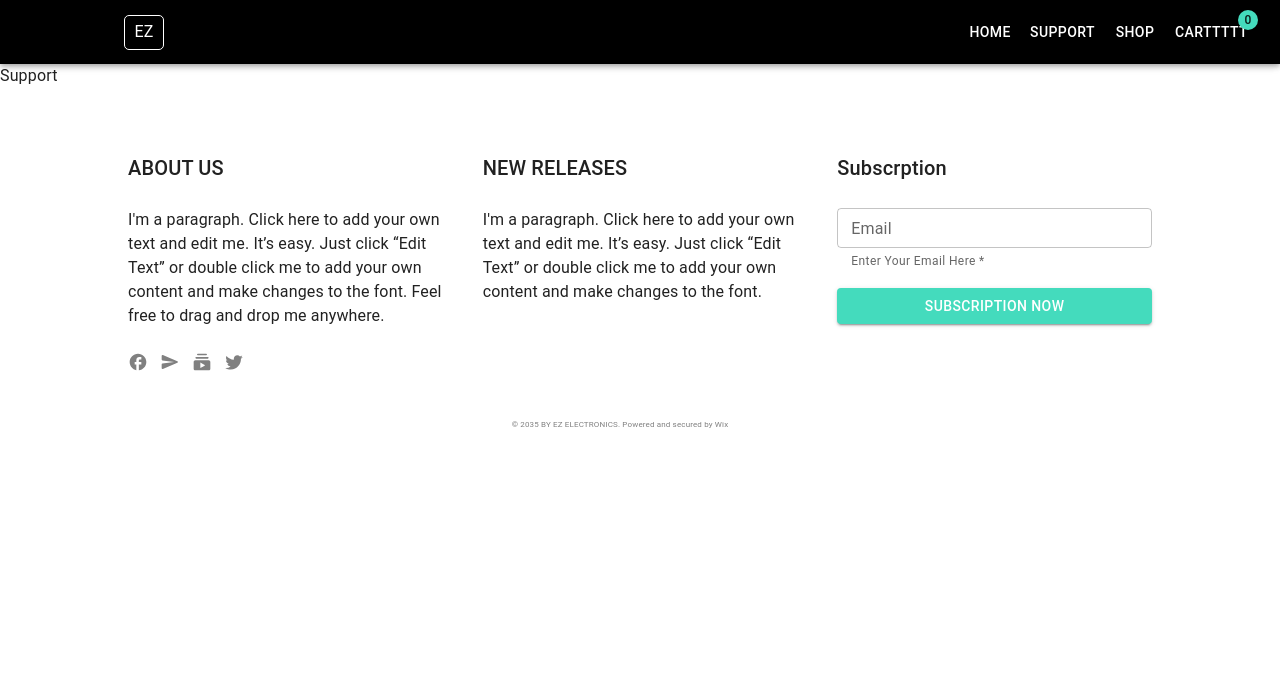
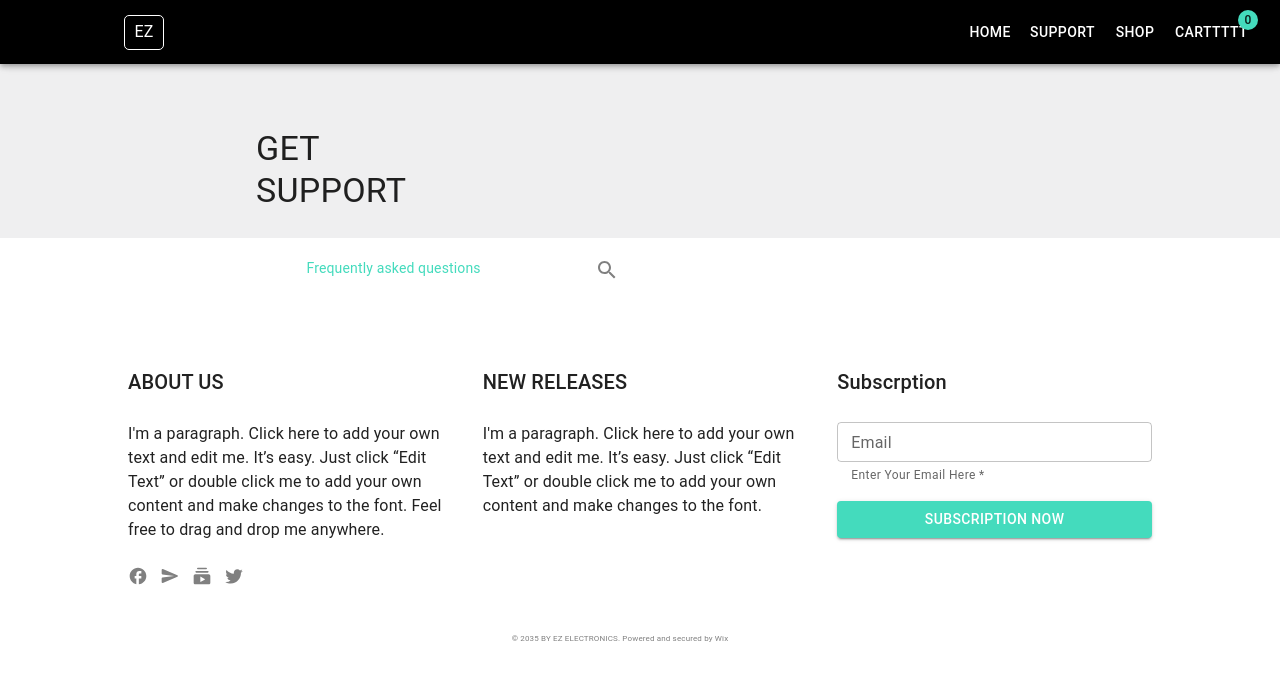
Before and after one commit to MariamMartirosyann/e-commerce, a React (Create React App) app: page / in a window 1280 px wide. Both pictures are taken after a click on the button "SUPPORT". Shown: the top 680 px of the page. Built offline with nearby package versions, Linux system fonts and the light colour scheme.

Commit message:
Feat:added support page

```diff
--- a/src/pages/shop/index.tsx
+++ b/src/pages/shop/index.tsx
@@ -10,9 +10,7 @@ import RightDrawer from "../../shared/Drawer/rightDrawer";
 import Cart from "../cart";
 import { useDispatch } from "react-redux";
 import { addToCart } from "../../app/redux/slices/cartSlice";
-import Badge from '@mui/material/Badge';
-import MailIcon from '@mui/icons-material/Mail';
-import ShoppingCartIcon from '@mui/icons-material/ShoppingCart';
+
 
 const useStyles: any = makeStyles({
   title: {
--- a/src/pages/support/index.tsx
+++ b/src/pages/support/index.tsx
@@ -1,9 +1,119 @@
-import React from 'react'
+import { useMediaQuery } from "react-responsive";
+import { useState } from "react";
+import { makeStyles } from "@mui/styles";
+import { Box, Grid, TextField, Typography } from "@mui/material";
+import SearchIcon from "@mui/icons-material/Search";
+import CloseIcon from "@mui/icons-material/Close";
+
+const useStyles: any = makeStyles({
+  title: {
+    boxSizing: "border-box",
+    width: "100%",
+    background: "rgba(239, 239, 240, 1)",
+    display: "flex",
+    alignItems: "center",
+    paddingBottom: "2%",
+  },
+  titleBox: {
+    display: "flex",
+    flexDirection: "column",
+    width: "40%",
+    marginLeft: "20%",
+    marginTop: "5%",
+  },
+  search:{
+    width:"100%",
+    position:"relative"
+  },
+  find: {
+    display: "flex",
+    flexDirenction: "row",
+  },
+  findAnimation: {
+   // position:"absolute",
+    //bottom:0,
+    width:"100%",
+    //left:"10%",
+    height: "40px",
+    display: "flex",
+    justifyContent: "center",
+    flexDirenction: "row",
+    border: "1px solid blue",
+    padding: "5px 10px 0 0",
+    //visibility:"hidden"
+  },
+});
 
 const Support = () => {
+  const classes = useStyles();
+  const [showSearchAnimation, setShowSearchAnimation] =
+    useState<boolean>(false);
+
+  const isLargeScreen = useMediaQuery({ query: "(min-width: 1050px)" });
+
+  const handleSearch = () => {
+    setShowSearchAnimation(true);
+  };
+  const handleSearchClose = () => {
+    setShowSearchAnimation(false);
+  };
   return (
-    <div>Support</div>
-  )
-}
+    <>
+      <Box className={classes.title}>
+        <Box className={classes.titleBox}>
+          <Typography variant={isLargeScreen ? "h4" : "h6"} component="div">
+            GET
+          </Typography>
+          <Typography variant={isLargeScreen ? "h4" : "h6"} component="div">
+            SUPPORT
+          </Typography>
+        </Box>
+      </Box>
+      <Grid container sx={{ width: "70%", margin: "20px auto" }}>
+        <Grid item lg={6} md={6} xs={12}>
+          <Box >
+            {showSearchAnimation?  <Box className={classes.findAnimation}>
+              <SearchIcon
+                sx={{ color: "grey", margin: "auto 10px" }}
+                onClick={handleSearch}
+              />{" "}
 
-export default Support
+              <TextField
+                defaultValue="Looking for something"
+                variant="standard"
+                fullWidth
+                size="small"
+                InputProps={{
+                  disableUnderline: true,
+                }}
+              />{" "}
+                <CloseIcon
+                sx={{ color: "grey", margin: "auto 10px" }}
+                onClick={handleSearchClose}
+              />{" "}
+            </Box>:  <Box className={classes.find}>
+              <Typography
+                variant="body2"
+                component="div"
+                style={{
+                  width: "90%",
+                  display: "flex",
+                  justifyContent: "center",
+                  color: "#44DBBD",
+                }}
+              >
+                Frequently asked questions
+              </Typography>
+              <SearchIcon sx={{ color: "grey" }} onClick={handleSearch} />
+            </Box>}
+
+
+          </Box>
+        </Grid>
+        <Grid item lg={6} md={6} xs={12}></Grid>
+      </Grid>
+    </>
+  );
+};
+
+export default Support;
```
Also changed, not shown: src/shared/navbar/index.tsx (+8 -8 lines).
